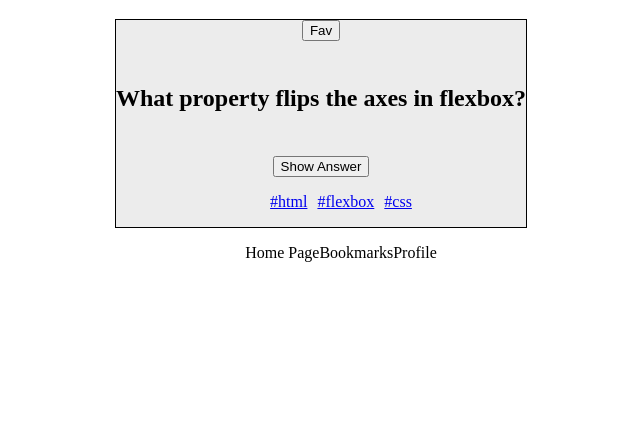
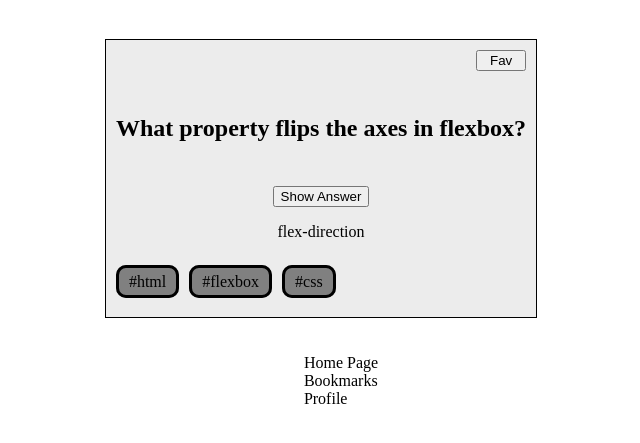
Before and after one commit to luederb/QuizApp, a plain HTML site: page index.html in a window 1280 px wide. Shown: the part 69-512 px from the top of the page, without its empty margins (319-959 px from the left). Drawn offline with Linux system fonts and the light colour scheme.

Commit message:
add grid, designed tags etc.

```diff
--- a/css/styles.css
+++ b/css/styles.css
@@ -1,27 +1,65 @@
 body {
-  display: flex;
-  flex-direction: column;
-  align-items: center;
+  display: grid;
+  justify-items: center;
 }
 h1 {
   color: black;
 }
+
 .question-card {
   background: rgb(236, 236, 236);
   border: solid;
   border-width: 0.5px;
-  display: flex;
-  flex-direction: column;
-  align-items: center;
+  margin: 20px;
+  padding: 10px;
+  display: grid;
+  grid-template-columns: none;
+  grid-template-rows: minmax(auto) 1fr 30% 30% 20% 1fr;
+}
+.bookmark-button {
+  grid-row: 1;
+  width: 50px;
+  justify-self: end;
+}
+.question {
+  text-align: center;
+  grid-row: 2;
+  place-self: center;
+}
+.answer-button {
+  grid-row: 3;
+  width: fit-content;
+  justify-self: center;
+}
+.answer {
+  grid-row: 4;
+  justify-self: center;
+}
+#category-nav {
+  grid-row: 5;
+  justify-self: start;
 }
 .category-tags {
   list-style: none;
+  padding: 0px;
   display: flex;
-  justify-content: start;
   gap: 10px;
-  align-content: start;
+}
+.category-tags a {
+  color: black;
+  border: solid;
+  border-radius: 10px;
+  padding: 5px 10px;
+  background-color: grey;
+  text-decoration: none;
+  text-align: center;
+}
+.category-tags a:hover {
+  background: rgb(95, 95, 141);
+  border-color: rgb(95, 95, 141);
+  color: orange;
 }
 .nav-items {
-  display: flex;
+  display: grid;
   list-style: none;
 }
--- a/index.html
+++ b/index.html
@@ -20,26 +20,26 @@
           <p>What property flips the axes in flexbox?</p>
         </h2>
         <button class="answer-button" type="button">Show Answer</button>
-        <section hidden class="answer">
+        <section class="answer">
           <p>flex-direction</p>
         </section>
-        <nav>
+        <nav id="category-nav">
           <ul class="category-tags">
-            <li>
+            <li class="tags">
               <a
                 href="https://developer.mozilla.org/en-US/docs/Web/HTML/Element"
                 target="_blank"
                 >#html</a
               >
             </li>
-            <li>
+            <li class="tags">
               <a
                 href="https://developer.mozilla.org/en-US/docs/Learn/CSS/CSS_layout/Flexbox"
                 target="_blank"
                 >#flexbox</a
               >
             </li>
-            <li>
+            <li class="tags">
               <a
                 href="https://developer.mozilla.org/en-US/docs/Web/CSS/Reference"
                 target="_blank"
```
